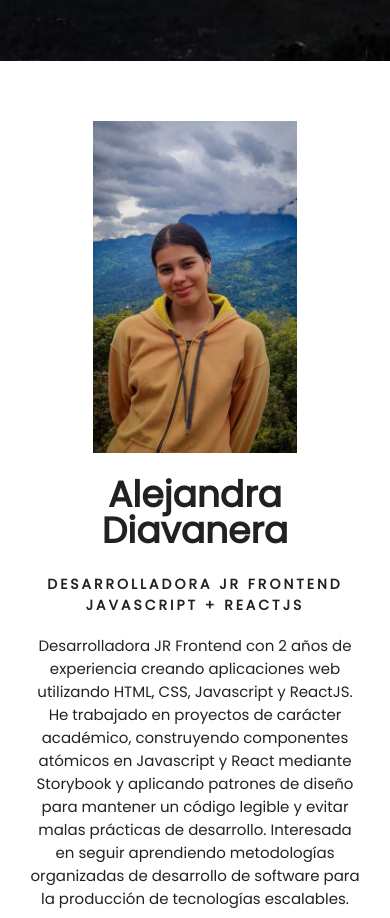
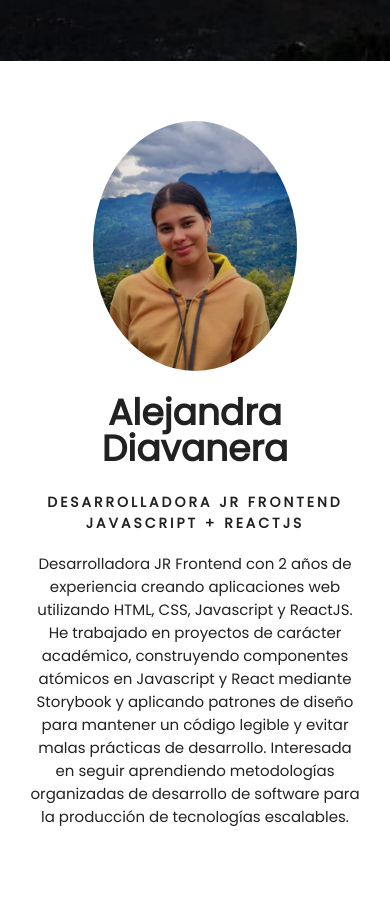
Before and after one commit to Mayra234/my-portfolio-react, a React (Create React App) app: page / in a window 390 px wide. Shown: the part 783-1701 px from the top of the page. Built offline with nearby package versions, Linux system fonts and the light colour scheme.

Commit message:
Se arregla la imagen de aboutMe

```diff
--- a/src/pages/Home/AboutMe/index.css
+++ b/src/pages/Home/AboutMe/index.css
@@ -64,10 +64,17 @@
   }
 
   .image-about-me {
+    border-radius: 50%;
     display: flex;
     justify-content: center;
     height: 100%;
     width: 100%;
+  }
+
+  .image-about {
+    width: 250px;
+    height: 250px;
+    border-radius: 100%;
   }
 
   .text-about {
```
